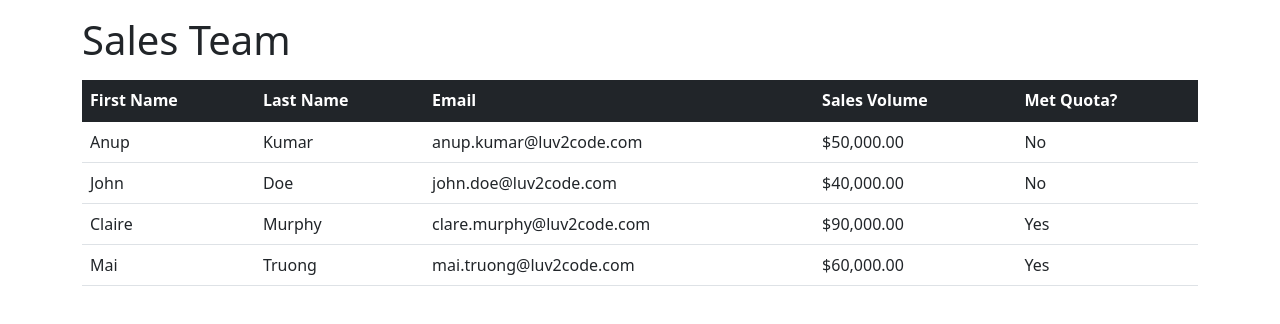
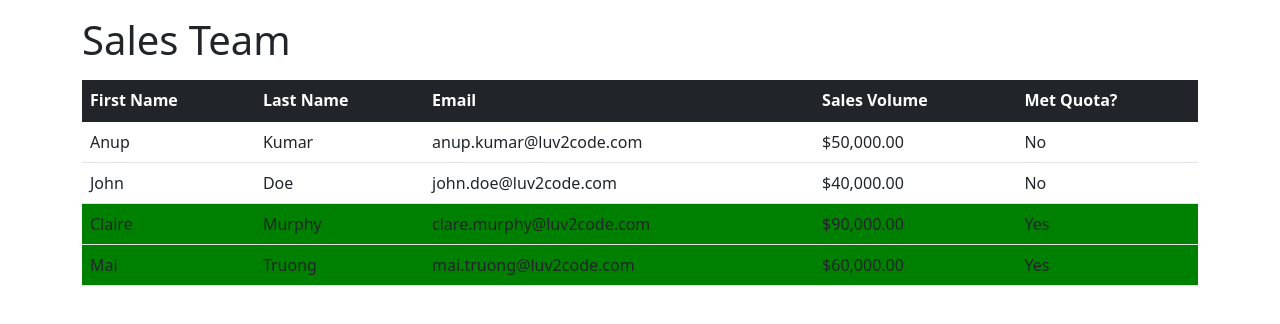
Before and after one commit to waihon/sales-project, an Angular app: page / in a window 1280 px wide. Shown: the top 324 px of the page. Built offline with nearby package versions, Linux system fonts and the light colour scheme.

Commit message:
Highlight row as background color green which has sales volume 60,000 or more

```diff
--- a/src/app/sales-person-list/sales-person-list-bootstrap.component.html
+++ b/src/app/sales-person-list/sales-person-list-bootstrap.component.html
@@ -12,7 +12,7 @@
   <tbody>
     <!-- *ngFor will loop over the array and create a table row -->
     <!-- for each array element. -->
-    <tr *ngFor="let tempSalesPerson of salesPersonList">
+    <tr *ngFor="let tempSalesPerson of salesPersonList" [ngClass]="{'highlight': tempSalesPerson.salesVolume >= 60000}">
       <td>{{ tempSalesPerson.firstName }}</td>
       <td>{{ tempSalesPerson.lastName }}</td>
       <td>{{ tempSalesPerson.email }}</td>
--- a/src/app/sales-person-list/sales-person-list.component.css
+++ b/src/app/sales-person-list/sales-person-list.component.css
@@ -0,0 +1,3 @@
+.highlight {
+  background-color: green
+}
```
